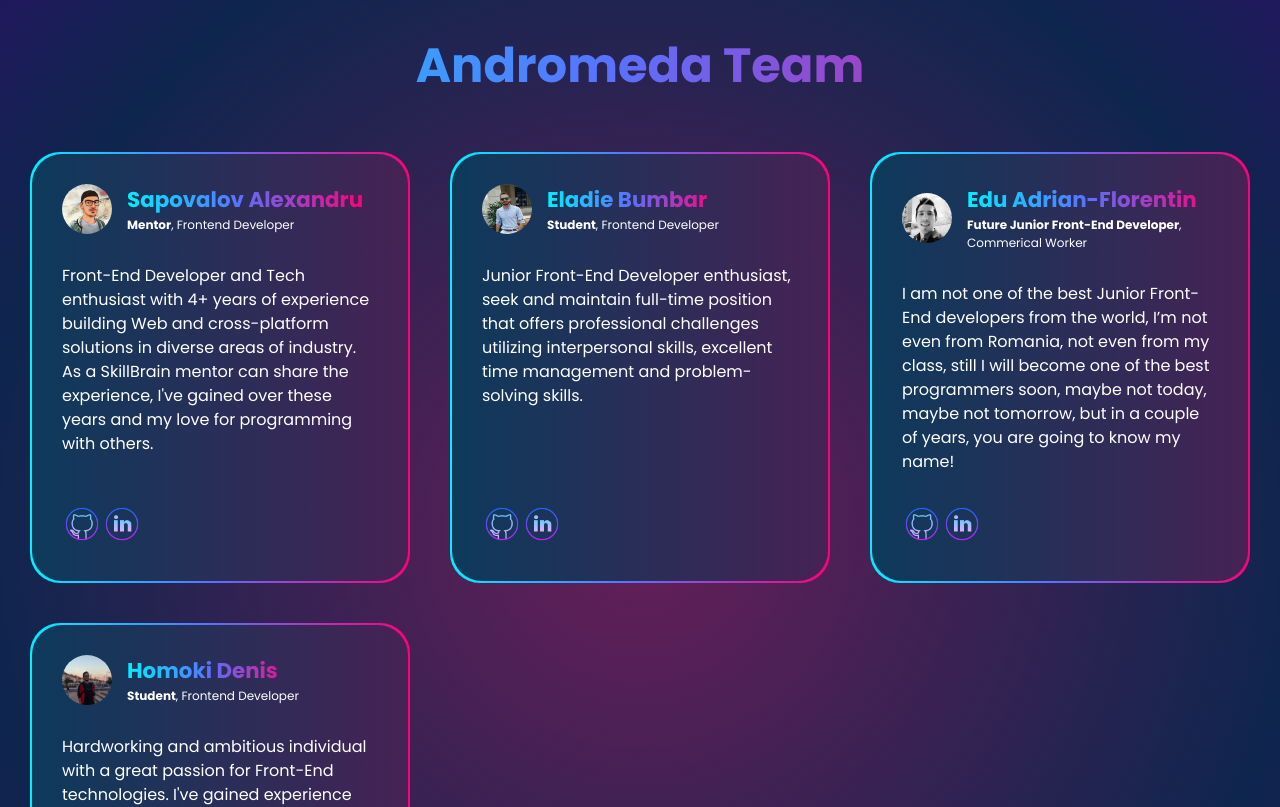
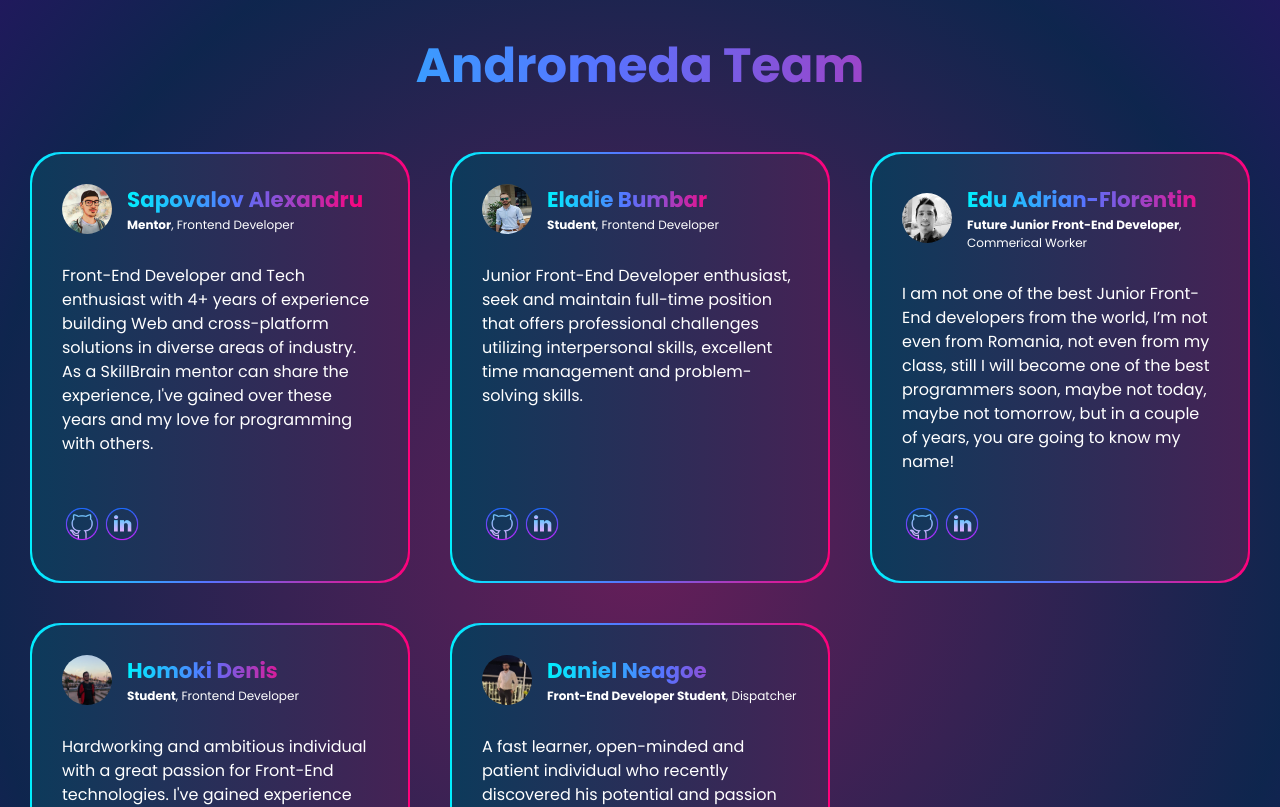
Before and after one commit to iBRazvan/React-Apps-Exercises, a React (Create React App) app: page / in a window 1280 px wide. Shown: the top 807 px of the page. Built offline with nearby package versions, Linux system fonts and the light colour scheme.

Commit message:
Mi-am adaugat datele (#6)
Co-authored-by: danielneagoe <danielneagoe93@agmail.com>

```diff
--- a/src/App.js
+++ b/src/App.js
@@ -53,6 +53,18 @@ function App() {
       },
       avatar: require("./images/homoki_denis.jpg"),
     },
+    {
+      name: "Daniel Neagoe",
+      skillBrainPosition: "Front-End Developer Student",
+      actualJob: "Dispatcher",
+      shortDesctioption:
+        "A fast learner, open-minded and patient individual who recently discovered his potential and passion for programming, problem solving and logical thinking and wants to make a debut in the professional world of web development ",
+      socialMediaLiks: {
+        gitHub: "https://github.com/danielneagoe",
+        linkedIn: "https://www.linkedin.com/in/daniel-neagoe-601709223/",
+      },
+      avatar: require("./images/daniel_neagoe.jpg"),
+    },
   ];
 
   return (
```
Also changed, not shown: src/images/daniel_neagoe.jpg (added).
